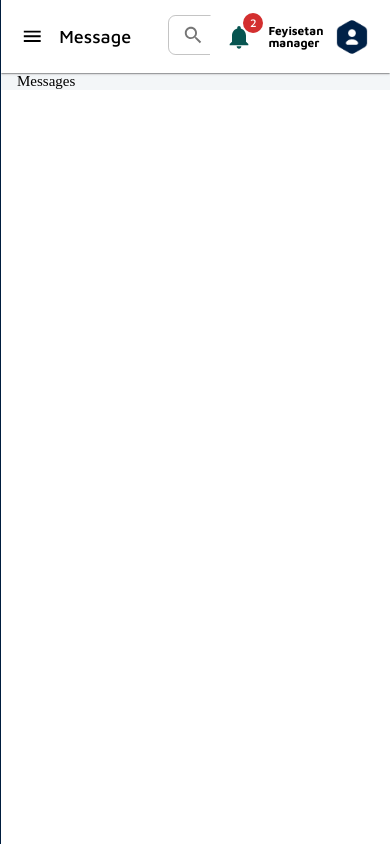
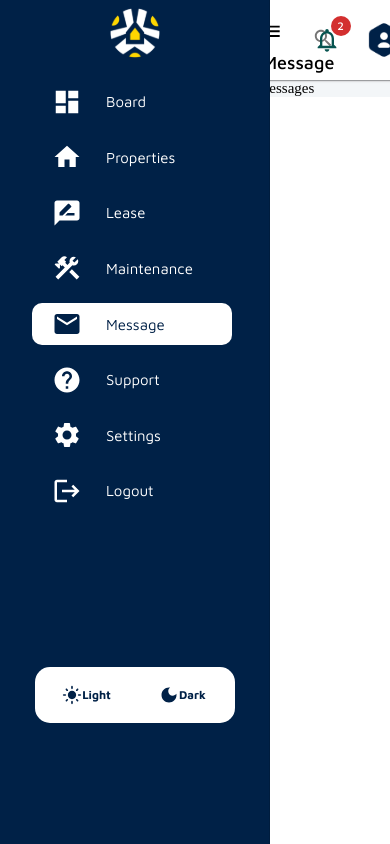
Before and after one commit to glumia-ltd/klubiq-web, a React (Vite) app in the folder apps/landlord-portal/: page /message in a window 390 px wide. Built offline with nearby package versions, Linux system fonts and the light colour scheme; no server answers.

Commit message:
CU-86by35n6v - Dashboard responsivenss and darkmode

```diff
--- a/apps/landlord-portal/src/components/NavBar/NavBar.tsx
+++ b/apps/landlord-portal/src/components/NavBar/NavBar.tsx
@@ -18,7 +18,7 @@ import InputAdornment from '@mui/material/InputAdornment';
 import SearchIcon from '@mui/icons-material/Search';
 import MenuIcon from '@mui/icons-material/Menu';
 import useMediaQuery from '@mui/material/useMediaQuery';
-
+import NotificationsNoneOutlinedIcon from '@mui/icons-material/NotificationsNoneOutlined';
 const NavBar = () => {
 	const theme = useTheme();
 	const isSmallScreen = useMediaQuery(theme.breakpoints.down('md'));
@@ -44,37 +44,11 @@ const NavBar = () => {
 						justifyContent: 'space-between',
 					}}
 				>
-					{isSmallScreen && (
-						<Grid
-							item
-							container
-							sx={{
-								width: { xs: '5%', sm: '5%', md: '5%' },
-								alignItems: 'center',
-								display: {
-									xs: 'flex',
-									sm: 'flex',
-									md: 'flex',
-								},
-							}}
-						>
-							<IconButton
-								sx={{ marginRight: '1rem' }}
-								onClick={toggleSidebar}
-								size={'large'}
-								edge='end'
-								color='inherit'
-								aria-label='menu'
-							>
-								<MenuIcon />
-							</IconButton>
-						</Grid>
-					)}
 					<Grid
 						item
 						container
 						sx={{
-							width: { xs: '28%', sm: '15%', md: '20%', lg: '50%', xl: '50%' },
+							width: { xs: '30%', sm: '50%', md: '50%', lg: '50%', xl: '50%' },
 							alignItems: 'center',
 							display: {
 								xs: 'flex',
@@ -85,13 +59,24 @@ const NavBar = () => {
 							},
 						}}
 					>
+						{isSmallScreen && (
+							<IconButton
+								// sx={{ marginRight: '1rem' }}
+								onClick={toggleSidebar}
+								size={'large'}
+								edge='end'
+								color='inherit'
+								aria-label='menu'
+							>
+								<MenuIcon />
+							</IconButton>
+						)}
 						<Grid item xs={2} ml={{ xs: '1rem', sm: '0.5rem', md: '1rem' }}>
 							<Typography
 								sx={{
 									textTransform: 'capitalize',
 									fontWeight: '500',
 									fontSize: '18px',
-									color: 'black',
 								}}
 							>
 								{' '}
@@ -102,53 +87,8 @@ const NavBar = () => {
 
 					<Grid
 						item
-						container
 						sx={{
-							width: { xs: '20%', sm: '30%', md: '35%', lg: '19%', xl: '19%' },
-							// width: '15%',
-							alignItems: 'center',
-							marginRight: {
-								xs: '1rem',
-								sm: '1rem',
-								md: '3rem',
-								lg: '3rem',
-								xl: '3rem',
-							},
-							display: {
-								xs: 'flex',
-								sm: 'flex',
-								md: 'flex',
-								lg: 'flex',
-								xl: 'flex',
-							},
-						}}
-					>
-						<Grid item xs={3}>
-							<TextField
-								id='input-with-icon-textfield'
-								// label="TextField"
-								placeholder='Search Transactions,customers'
-								sx={{
-									width: { xs: '50px', sm: '250px', md: '320px' },
-									height: '44px',
-									padding: '0 4 0 4',
-								}}
-								InputProps={{
-									startAdornment: (
-										<InputAdornment position='start'>
-											<SearchIcon />
-										</InputAdornment>
-									),
-								}}
-								variant='outlined'
-							/>{' '}
-						</Grid>
-					</Grid>
-
-					<Grid
-						item
-						sx={{
-							width: { xs: '30%', sm: '40%', md: '20%', lg: '25%', xl: '25%' },
+							width: { xs: '70%', sm: '50%', md: '50%', lg: '50%', xl: '50%' },
 							cursor: 'pointer',
 							alignItems: 'center',
 							justifyContent: {
@@ -166,23 +106,50 @@ const NavBar = () => {
 							},
 						}}
 					>
+						<TextField
+							id='input-with-icon-textfield'
+							placeholder='Search Transactions,customers'
+							sx={{
+								width: { xs: '50px', sm: '250px', md: '320px' },
+								height: '44px',
+								padding: '0 4 0 4',
+								border: { xs: 'none' },
+								'& fieldset': {
+									border: isSmallScreen ? 'none' : undefined,
+								},
+								//
+							}}
+							InputProps={{
+								startAdornment: (
+									<InputAdornment position='start'>
+										<SearchIcon />
+									</InputAdornment>
+								),
+							}}
+							variant='outlined'
+						/>{' '}
 						<IconButton
 							size='large'
 							disableRipple
 							sx={{
-								backgroundColor: 'white',
+								backgroundColor: 'transparent',
 								padding: '1rem',
 								borderRadius: '10px',
 							}}
-							// onClick={Navigate}
 						>
 							<Badge badgeContent={'2'} color='error'>
-								<NotificationsIcon
+								<NotificationsNoneOutlinedIcon
 									sx={{ color: '#075450', width: '28px', height: '28px' }}
 								/>
 							</Badge>
 						</IconButton>
-						<Typography sx={{ fontSize: '12px', fontWeight: '700' }}>
+						<Typography
+							sx={{
+								fontSize: '12px',
+								fontWeight: '700',
+								display: { xs: 'none', sm: 'none', md: 'flex' },
+							}}
+						>
 							{' '}
 							Feyisetan <br />
 							manager
@@ -191,10 +158,7 @@ const NavBar = () => {
 							edge='end'
 							disableRipple
 							sx={{ color: 'black' }}
-							// aria-label='account of current user'
-							// aria-controls={menuId}
 							aria-haspopup='true'
-							// onClick={handleProfileMenuOpen}
 						>
 							<Avatar
 								alt='Remy Sharp'
--- a/apps/landlord-portal/src/components/SideBar/index.tsx
+++ b/apps/landlord-portal/src/components/SideBar/index.tsx
@@ -5,8 +5,7 @@ import IconButton from '@mui/material/IconButton';
 import { Link } from 'react-router-dom';
 import { useContext } from 'react';
 import Logo from '../../assets/images/lightshort.svg';
-import Logo2 from '../../assets/images/lightslant.svg';
-import DarkLogo from '../../assets/images/Frame 1000006803.png';
+import Logo2 from '../../assets/images/icons.svg';
 import { SectionContext } from '../../context/SectionContext/SectionContext';
 import DarkModeIcon from '@mui/icons-material/DarkMode';
 import LightModeIcon from '@mui/icons-material/LightMode';
@@ -57,7 +56,6 @@ const DrawerHeader = styled('div')(({ theme }) => ({
 	alignItems: 'center',
 	justifyContent: 'flex-end',
 	padding: theme.spacing(0, 1),
-	// necessary for content to be below app bar
 	...theme.mixins.toolbar,
 }));
 
@@ -79,15 +77,13 @@ const Drawer = styled(MuiDrawer, {
 }));
 
 function SideBar() {
-	// const [open, setOpen] = useState(false);
 	const theme = useTheme();
 	const isMediumScreen = useMediaQuery(theme.breakpoints.down('md'));
 	const isSmallScreen = useMediaQuery(theme.breakpoints.down('sm'));
 	const { getPathList } = useContext(SectionContext);
 	const { mode, switchMode } = useContext(ThemeContext);
 	const allContexts = () => useContext(Context);
-	const { sidebarOpen, closeSidebar, openSidebar, toggleSidebar } =
-		allContexts();
+	const { sidebarOpen, closeSidebar, openSidebar } = allContexts();
 	const pathList = getPathList();
 	const { pathname } = useLocation();
 
@@ -96,11 +92,15 @@ function SideBar() {
 	}, [isMediumScreen]);
 	useEffect(() => {
 		isSmallScreen && closeSidebar;
-		console.log('smakk');
 	}, [isSmallScreen]);
 
 	return (
-		<Drawer variant='permanent' open={sidebarOpen}>
+		<Drawer
+			variant='permanent'
+			open={sidebarOpen}
+			onMouseEnter={openSidebar}
+			onMouseLeave={closeSidebar}
+		>
 			<DrawerHeader
 				sx={{
 					display: 'flex',
@@ -111,10 +111,16 @@ function SideBar() {
 				<IconButton onClick={sidebarOpen ? closeSidebar : openSidebar}>
 					{sidebarOpen ? (
 						mode === ThemeMode.LIGHT ? (
-							<img src={Logo2} alt='logo' />
+							<img
+								src={Logo2}
+								alt='logo'
+								style={{ width: '50px', height: '50px' }}
+							/>
 						) : (
-							<img src={DarkLogo} alt='logos' />
+							<img src={Logo2} alt='logos' />
 						)
+					) : mode === ThemeMode.DARK ? (
+						<img src={Logo} alt='logo' />
 					) : (
 						<img src={Logo} alt='logo' />
 					)}
@@ -158,7 +164,10 @@ function SideBar() {
 											},
 										},
 									}}
+									// onMouseEnter={openSidebar}
+									// onMouseLeave={closeSidebar}
 									onClick={openSidebar}
+									onDoubleClick={closeSidebar}
 								>
 									<ListItemIcon
 										sx={{
--- a/apps/landlord-portal/src/components/Viewport/ViewPort.tsx
+++ b/apps/landlord-portal/src/components/Viewport/ViewPort.tsx
@@ -1,22 +1,26 @@
 import React from 'react';
 import Sidebar from '../SideBar';
 import Box from '@mui/system/Box';
+import { useContext } from 'react';
 import { NavToggleProvider } from '../../context/NavToggleContext/NavToggleContext';
 import NavBar from '../NavBar/NavBar';
-
+import { ThemeContext } from '../../context/ThemeContext/ThemeContext';
+import { ThemeMode } from '../../context/ThemeContext/themeTypes';
 type ViewPortProp = {
 	children: React.ReactNode;
 	Container?: boolean;
 };
 
 const ViewPort = ({ children }: ViewPortProp) => {
+	const { mode } = useContext(ThemeContext);
+
 	return (
 		<NavToggleProvider>
 			<Box
 				sx={{
 					display: 'flex',
 					flexGrow: 1,
-					backgroundColor: '#F3F6F8',
+					backgroundColor: mode === ThemeMode.LIGHT ? '#F3F6F8' : '#000000',
 					overflow: 'hidden',
 				}}
 			>
--- a/apps/landlord-portal/src/context/ThemeContext/theme.ts
+++ b/apps/landlord-portal/src/context/ThemeContext/theme.ts
@@ -185,6 +185,16 @@ export const LightTheme: Theme = createTheme({
 });
 
 export const DarkTheme: Theme = createTheme({
+	breakpoints: {
+		values: {
+			xs: 0,
+			sm: 600,
+			md: 900,
+			lg: 1200,
+			xl: 1536,
+		},
+	},
+
 	palette: {
 		mode: 'dark',
 		primary: {
@@ -197,21 +207,11 @@ export const DarkTheme: Theme = createTheme({
 			dark: '#FF6400',
 			contrastText: '#ffffff',
 		},
-		// primaryLight: {
-		//   main: "#6699CC",
-		//   dark: "#0C36A0",
-		//   contrastText: "#ffffff",
-		// },
+
 		background: {
 			default: '#ccdbee',
-			paper: '#FFFFFF',
+			paper: '#000000',
 		},
-		// blue: {
-		//   main: "#002147",
-		// },
-		// black: {
-		//   main: "#1B1B1B",
-		// },
 	},
 	components: {
 		MuiListItemButton: {
@@ -219,6 +219,7 @@ export const DarkTheme: Theme = createTheme({
 				disableRipple: true,
 			},
 		},
+
 		MuiButtonBase: {
 			defaultProps: {
 				disableRipple: true,
@@ -234,14 +235,23 @@ export const DarkTheme: Theme = createTheme({
 		MuiAppBar: {
 			styleOverrides: {
 				colorPrimary: {
-					backgroundColor: '#002147',
+					background: '#000000',
+					color: '#ffffff',
+				},
+			},
+		},
+		MuiDrawer: {
+			styleOverrides: {
+				paper: {
+					background: '#000000',
+					width: 270,
 				},
 			},
 		},
 		MuiOutlinedInput: {
 			styleOverrides: {
 				root: {
-					background: 'white',
+					background: '#000000',
 					height: '2.7rem',
 					borderRadius: '0.5rem',
 					// '&.Mui-disabled': {
@@ -250,17 +260,24 @@ export const DarkTheme: Theme = createTheme({
 				},
 			},
 		},
-
-		MuiGrid: {
+		MuiListItemText: {
 			styleOverrides: {
 				root: {
-					padding: '0rem!important',
-					// '&.Mui-disabled': {
-					//     background: grey[100],
-					// }
+					color: '#FFFFFF',
+					fontSize: '1.5rem',
 				},
 			},
 		},
+		// MuiGrid: {
+		// 	styleOverrides: {
+		// 		root: {
+		// 			padding: '0rem!important',
+		// 			// '&.Mui-disabled': {
+		// 			//     background: grey[100],
+		// 			// }
+		// 		},
+		// 	},
+		// },
 	},
 
 	typography: {
--- a/apps/landlord-portal/src/pages/Dashboard/DashStyle.tsx
+++ b/apps/landlord-portal/src/pages/Dashboard/DashStyle.tsx
@@ -1,43 +1,31 @@
 const styles = {
 	cardStyle: {
 		height: '183px',
-		// width: '274px',
 		padding: '15px',
 		borderRadius: '20px',
 	},
 	cardStyleTwo: {
 		height: '183px',
-		// width: '274px',
-		padding: '24px',
+		padding: { xs: '24px', sm: '25px', md: '15px', lg: '24px' },
 		borderRadius: '20px',
 	},
 	cardStyleThree: {
 		height: '207px',
-		// width: { xs: '500px', sm: '500px', md: '590px' },
-
-		// width: '590px',
 		borderRadius: '20px',
-		padding: '24px',
+		padding: { xs: '1rem', sm: '10px', md: '20px', lg: '24px' },
 	},
 	cardStyleFour: {
 		height: { sm: '183px', md: '207px' },
-		// width: '274px',
 		textAlign: 'left',
-		padding: '24px',
+		padding: { xs: '24px', sm: '10px', md: '20px', lg: '24px' },
 		borderRadius: '20px',
 	},
 	cardStyleFive: {
-		height: '407px',
 		width: '100%',
-		padding: '25px',
+		padding: { xs: '2.5rem', sm: '10px', md: '20px', lg: '24px' },
 		borderRadius: '20px',
-		marginLeft: '15px',
-	},
-	tableGridOne: {
-		background: '#ffffff',
-		borderRadius: '20px',
-		padding: '24px',
-		marginTop: '0.5rem',
+		overflow: 'auto',
+		height: { xs: '400px', sm: '100%', md: '400px', lg: '400px ' },
 	},
 };
 export default styles;
--- a/apps/landlord-portal/src/pages/Dashboard/TableChart.tsx
+++ b/apps/landlord-portal/src/pages/Dashboard/TableChart.tsx
@@ -1,7 +1,8 @@
 import { BarChart } from '@mui/x-charts/BarChart';
-
+import { Box } from '@mui/material';
 const TableChart = () => {
 	return (
+		<Box padding={'2rem  100px'}>
 			<BarChart
 				borderRadius={10}
 				series={[
@@ -83,6 +84,7 @@ const TableChart = () => {
 					loadingOverlay: { message: 'Data should be available soon.' },
 				}}
 			/>
+		</Box>
 	);
 };
 
--- a/apps/landlord-portal/src/pages/Dashboard/index.tsx
+++ b/apps/landlord-portal/src/pages/Dashboard/index.tsx
@@ -13,11 +13,13 @@ import SaveAltOutlinedIcon from '@mui/icons-material/SaveAltOutlined';
 import TrendingFlatIcon from '@mui/icons-material/TrendingFlat';
 import TrendingUpIcon from '@mui/icons-material/TrendingUp';
 import ReportCard from './ReportCard';
-// import { PieChart } from '@mui/x-charts/PieChart';
 import DashStyle from './DashStyle';
 import TableChart from './TableChart';
 import { Chart as ChartJS, ArcElement, Tooltip, Legend } from 'chart.js';
 import { Doughnut } from 'react-chartjs-2';
+import { useContext } from 'react';
+import { ThemeMode } from '../../context/ThemeContext/themeTypes';
+import { ThemeContext } from '../../context/ThemeContext/ThemeContext';
 ChartJS.register(ArcElement, Tooltip, Legend);
 
 const data = {
@@ -41,21 +43,29 @@ const data = {
 };
 
 const DashBoard = () => {
+	const { mode } = useContext(ThemeContext);
+
 	return (
 		<Container
 			maxWidth={'xl'}
 			sx={{
-				// flexGrow: 1,
-				// padding: '14px',
 				overflow: 'auto',
 			}}
 		>
 			<Grid
 				container
 				spacing={1}
-				sx={{ padding: { xs: '0.5rem', md: '1rem', lg: '1rem', xl: '1.5rem' } }}
+				sx={{
+					padding: {
+						xs: '0.5rem',
+						sm: '0.5rem',
+						md: '1rem',
+						lg: '1rem',
+						xl: '1.5rem',
+					},
+				}}
 			>
-				<Grid container item spacing={1} xs={12} sm={9} md={9} lg={9}>
+				<Grid container item spacing={1} xs={12} sm={8} md={8} lg={9}>
 					<Grid item xs={12} sm={6} md={4} lg={4}>
 						<Card sx={DashStyle.cardStyle}>
 							<Box
@@ -111,7 +121,7 @@ const DashBoard = () => {
 								fontSize='14px'
 								lineHeight={'20px'}
 								fontWeight={500}
-								mb={'1rem'}
+								mb={{ sm: '0.5rem', md: '0.5rem', lg: '1rem' }}
 								textAlign='left'
 							>
 								Today's Revenue
@@ -128,7 +138,7 @@ const DashBoard = () => {
 								sx={{
 									display: 'flex',
 									textAlign: 'center',
-									marginTop: '35px',
+									marginTop: { xs: '35px', md: '28px', lg: '35px' },
 									alignItems: 'center',
 								}}
 							>
@@ -145,7 +155,7 @@ const DashBoard = () => {
 									// width={'70px'}
 									height={'24px'}
 									display='flex'
-									mr={'15px'}
+									mr={{ xs: '15px', md: '5px', lg: '15px' }}
 									sx={{ backgroundColor: 'rgba(236,253,243)' }}
 								>
 									<ArrowUpwardIcon
@@ -221,7 +231,7 @@ const DashBoard = () => {
 								sx={{
 									display: 'flex',
 									textAlign: 'center',
-									marginTop: '20px',
+									marginTop: { xs: '35px', md: '28px', lg: '35px' },
 									alignItems: 'center',
 								}}
 							>
@@ -416,12 +426,24 @@ const DashBoard = () => {
 					</Grid>
 				</Grid>
 
-				<Grid container item xs={12} sm={3} md={3}>
-					<Card sx={DashStyle.cardStyleFive}>
-						<ReportCard />
-					</Card>
+				<Grid container item xs={12} sm={4} md={4} lg={3}>
+					<ReportCard />
 				</Grid>
-				<Grid container sx={DashStyle.tableGridOne}>
+
+				<Grid
+					container
+					item
+					xs={12}
+					md={12}
+					lg={12}
+					sx={{
+						background: mode === ThemeMode.LIGHT ? '#ffffff' : '#000000',
+						borderRadius: '20px',
+						padding: '24px',
+						marginTop: '0.5rem',
+						boxShadow: ' 0 4px 8px 0 rgba(0,0,0,0.2)',
+					}}
+				>
 					<Grid item xs={12} sm={12} md={7}>
 						<Typography
 							fontSize='14px'
@@ -484,7 +506,7 @@ const DashBoard = () => {
 						sm={12}
 						md={5}
 						alignItems={'center'}
-						justifyContent={{ sm: 'left', md: 'space-between' }}
+						justifyContent={{ xs: 'left', sm: 'left', md: 'space-between' }}
 						display={'flex'}
 						// width='484px'
 					>
@@ -505,12 +527,13 @@ const DashBoard = () => {
 							sx={{
 								border: '1px solid black',
 								padding: '8px, 16px, 8px, 16px',
-								width: '58px',
-								height: '48px',
+								width: '50px',
+								height: '35px',
 								borderRadius: '8px',
 								display: 'flex',
 								justifyContent: 'center',
 								alignItems: 'center',
+								marginLeft: { xs: '0', sm: '13rem', md: '0' },
 							}}
 						>
 							<SaveAltOutlinedIcon />
@@ -518,15 +541,7 @@ const DashBoard = () => {
 					</Grid>
 
 					<Grid item xs={12} sm={12} md={12} lg={12} mt={'10px'}>
-						<Card
-							elevation={0}
-							sx={{
-								// minWidth: { xs: '300px', sm: '500px', md: '700px' },
-								margin: { xs: '', sm: '', md: 'auto' },
-							}}
-						>
-							<TableChart />
-						</Card>
+						<TableChart />
 					</Grid>
 				</Grid>
 			</Grid>
```
Also changed, not shown: apps/landlord-portal/src/pages/Dashboard/ReportCard.tsx (+26 -22 lines), apps/landlord-portal/src/assets/images/icon.png (added), apps/landlord-portal/src/assets/images/icons.svg (added). Lines whose indentation alone changed are shown as unchanged.
